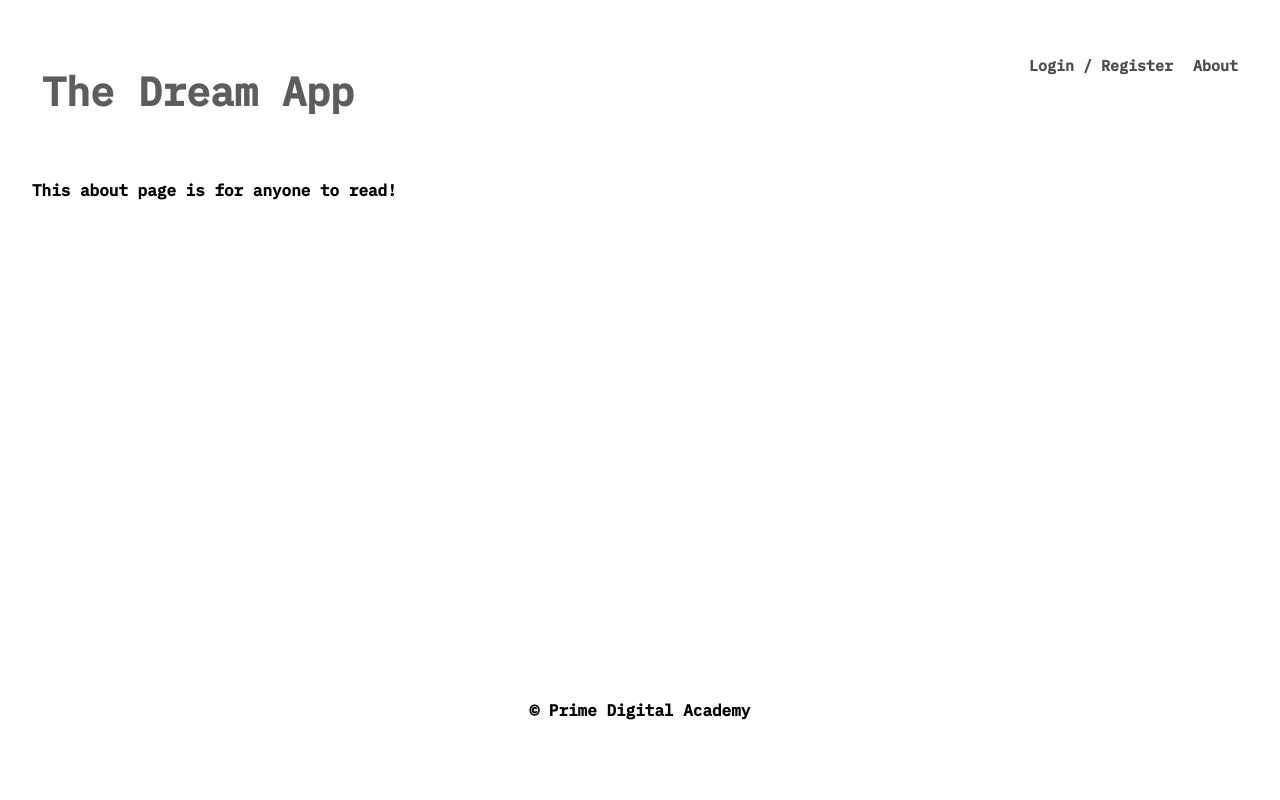
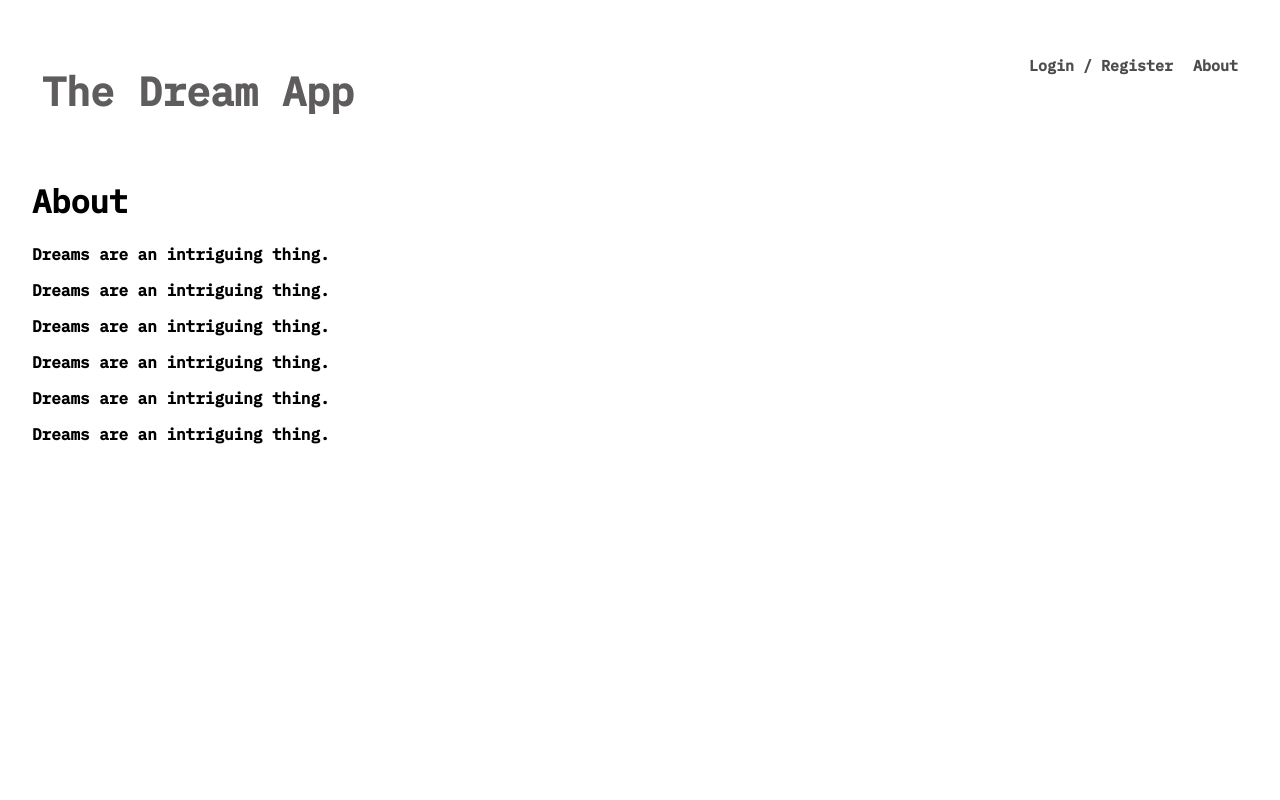
Before and after one commit to yyerthao/prime-solo-project, a React app: page /#/about in a window 1280 px wide. Shown: the top 800 px of the page. Built offline with nearby package versions, Linux system fonts and the light colour scheme; no server answers.

Commit message:
Updated nav links

```diff
--- a/src/components/AboutPage/AboutPage.js
+++ b/src/components/AboutPage/AboutPage.js
@@ -11,7 +11,13 @@ const AboutPage = () => (
   <div className="about-page-container">
     <Nav/>
     <div>
-      <p>This about page is for anyone to read!</p>
+      <h1>About</h1>
+      <p>Dreams are an intriguing thing.</p>
+      <p>Dreams are an intriguing thing.</p>
+      <p>Dreams are an intriguing thing.</p>
+      <p>Dreams are an intriguing thing.</p>
+      <p>Dreams are an intriguing thing.</p>
+      <p>Dreams are an intriguing thing.</p>
     </div>
   </div>
 );
--- a/src/components/LandingPage/LandingPage.js
+++ b/src/components/LandingPage/LandingPage.js
@@ -25,7 +25,7 @@ class LandingPage extends Component {
   render() {
     return (
       <div className="center">
-        <h1 className = "app-name" > The Dream App </h1>
+        <h1 className ="app-name"> The Dream App </h1>
         <div>
           {/* There used to be text inside here, all the text in here were originally
           on the left side of the DOM ... reediting to utilize my links onto DOM */}
--- a/src/components/LoginForm/LoginForm.css
+++ b/src/components/LoginForm/LoginForm.css
@@ -1,3 +1,7 @@
 .instruction-text{
     text-align: center;
 }
+
+/* .container{
+    margin-top: 10rem;
+} */
--- a/src/components/LoginForm/LoginForm.js
+++ b/src/components/LoginForm/LoginForm.js
@@ -33,7 +33,7 @@ class LoginForm extends Component {
 
   render() {
     return (
-      <div>
+      <div className="container">
         <h2 className="instruction-text">Please Enter Your Credentials</h2>
       <form className="formPanel" onSubmit={this.login}>
         <h2>Login</h2>
--- a/src/components/Nav/Nav.js
+++ b/src/components/Nav/Nav.js
@@ -13,7 +13,7 @@ const Nav = (props) => {
 
   if (props.store.user.id != null) {
     loginLinkData.path = '/user';
-    loginLinkData.text = 'Home';
+    loginLinkData.text = 'Main';
   }
 
   return (
@@ -31,8 +31,8 @@ const Nav = (props) => {
         {/* Show the link to the info page and the logout button if the user is logged in */}
         {props.store.user.id && (
           <>
-            <Link className="nav-link" to="/info">
-              Info Page
+            <Link className="nav-link" to="/viewDreams">
+              View Dreams
             </Link>
             <LogOutButton className="nav-link" />
           </>
--- a/src/components/UserPage/UserPage.js
+++ b/src/components/UserPage/UserPage.js
@@ -1,4 +1,4 @@
-// HOME VIEW
+
 // first page user sees when logged into the application
 
 import React, { Component } from 'react';
@@ -37,7 +37,8 @@ viewDreams = () => {
     return (
       <div>
         <Nav/>
-        <h2 className="center-text" id="welcome">Welcome, {this.props.store.user.username}! Your ID is {this.props.store.user.id}</h2>
+        <h2 className="center-text" id="welcome">Hello, {this.props.store.user.username}!</h2>
+        {/* Your ID is {this.props.store.user.id} */}
       {
         /*  ------------------------- TO DO -------------------------
         - [] LINK to add dream -> brings users to add dream view
```
